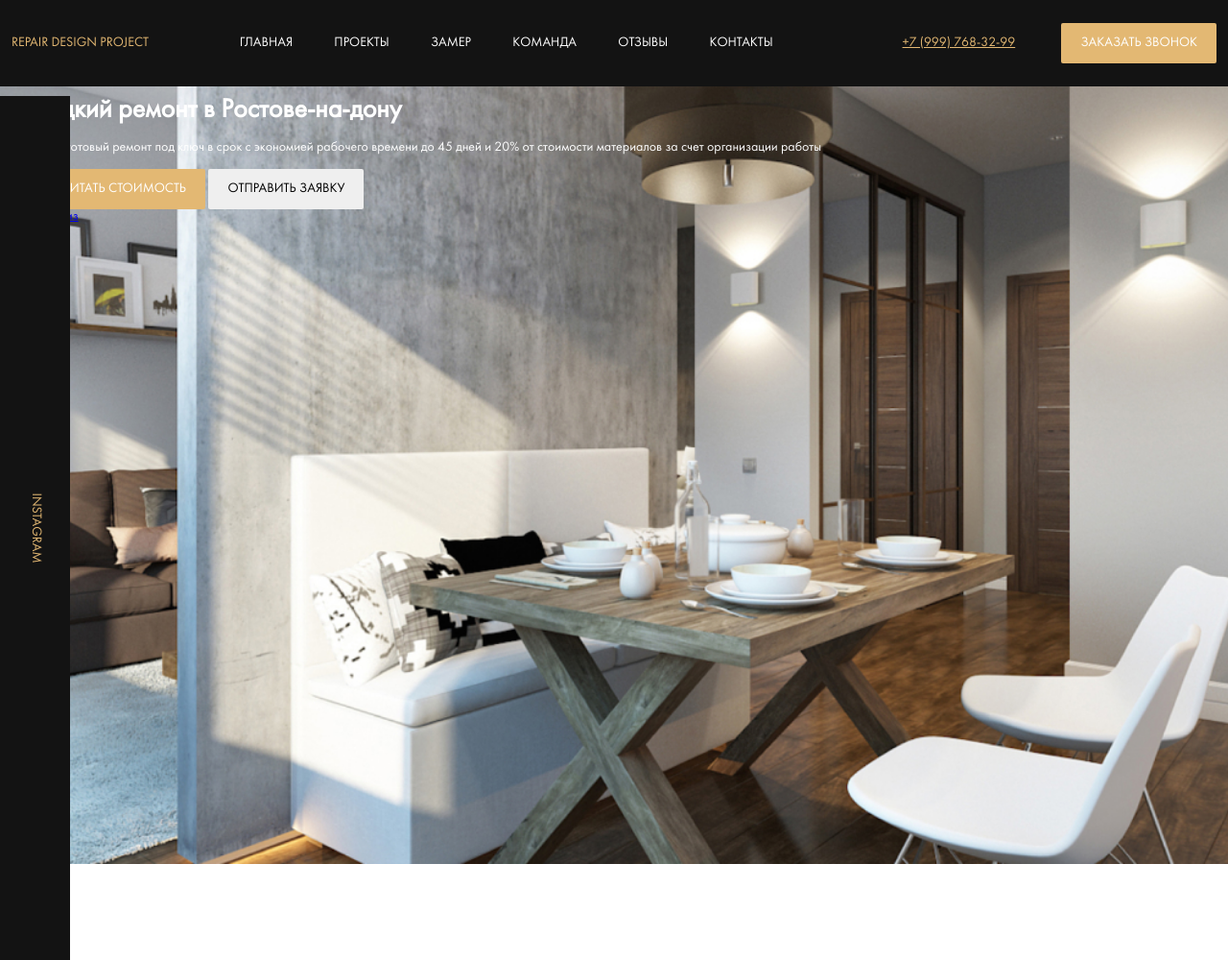
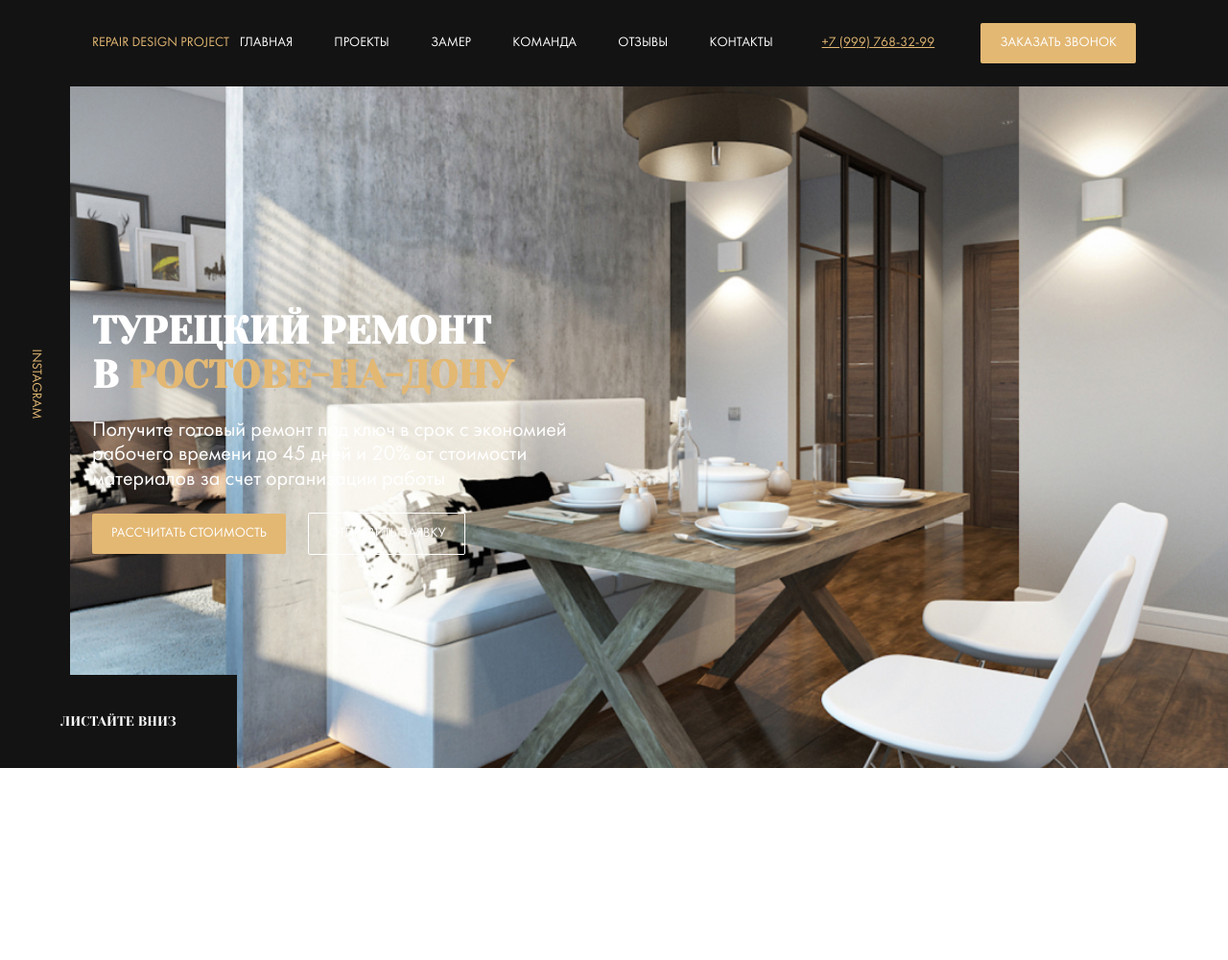
Before and after one commit to dianatruuse/repair_design, a website: page index.html in a window 1280 px wide. Shown: the whole page at 96% size. After the commit the page ends 800 px from the top, so only its background shows below. Drawn offline with Linux system fonts and the light colour scheme; files whose address does not match are found by name.

Commit message:
feat: hero style and add Yeseva One font

```diff
--- a/index.html
+++ b/index.html
@@ -4,6 +4,7 @@
   <meta charset="UTF-8">
   <meta name="viewport" content="width=device-width, initial-scale=1.0">
   <meta http-equiv="X-UA-Compatible" content="ie=edge">
+  <link href="https://fonts.googleapis.com/css?family=Yeseva+One&display=swap&subset=cyrillic" rel="stylesheet">
   <link rel="stylesheet" href="css/style.css">
   <title>Document</title>
 </head>
@@ -38,19 +39,19 @@
         <a href="#" class="instagram__link">Instagram</a>
       </div>
       <!-- /.instagram -->
-      <div class="hero__content">
-        <div class="container">
-          <h1 class="title hero__title">Турецкий ремонт в Ростове-на-дону</h1>
+      <div class="container">
+        <div class="hero__content">
+          <h1 class="title hero__title">Турецкий ремонт в&nbsp;<span class="title--primary">Ростове-на-дону</span></h1>
           <p class="hero__text">Получите готовый ремонт под ключ в срок с экономией рабочего времени до 45 дней
             и 20% от
             стоимости материалов за счет организации работы</p>
           <button class="button hero__button button--primary">Рассчитать стоимость</button>
           <button class="button hero__button button--outline">Отправить заявку</button>
         </div>
-        <!-- /.container -->
+        <!-- / .hero__content-->
       </div>
-      <!-- /.hero__content -->
-      <a href="#" class="scroll-down">Листайте вниз</a>
+      <!-- /.container -->
+      <a href="#" class="hero__scroll-down">Листайте вниз</a>
     </section>
     <!-- /.hero -->
   </main>
--- a/sass/_grid.sass
+++ b/sass/_grid.sass
@@ -1,3 +1,4 @@
 .container
+  width: 85%
   max-width: 1256px
   margin: auto
--- a/sass/style.sass
+++ b/sass/style.sass
@@ -7,8 +7,8 @@
 @import 'templates/hero'
 
 
-  *, *:before, *:after
-    box-sizing: border-box
+*, *:before, *:after
+  box-sizing: border-box
 body
   font-family: 'Futura Book', sans-serif
   font-size: 14px
--- a/sass/templates/_hero.sass
+++ b/sass/templates/_hero.sass
@@ -1,14 +1,39 @@
 .hero
   position: relative
+  display: flex
+  flex-direction: column
+  justify-content: center
   padding-top: 100px
   background: $dark url(../img/hero-bg.jpg) no-repeat center / cover
   height: 100vh
   color: $light
+  &__content
+    max-width: 670px
+  &__text
+    font-size: 22px
+    max-width: 500px
+  &__button
+    margin-right: 20px
   &__instagram
     position: absolute
     left: 0
+    top: 0
     max-width: 80px
     height: 100%
+  &__scroll-down
+    position: absolute
+    display: flex
+    align-items: center
+    justify-content: center
+    left: 0
+    bottom: 0
+    min-width: 247px
+    min-height: 97px
+    font-family: 'Yeseva One', cursive
+    background-color: $dark
+    text-transform: uppercase
+    text-decoration: none
+    color: $light
 .instagram
   display: flex
   justify-content: center
@@ -21,3 +46,8 @@
     transform: rotate(90deg)
 .title
   margin: 0
+  font-family: 'Yeseva One', cursive
+  text-transform: uppercase
+  font-size: 40px
+  &--primary
+    color: $primary
```
Also changed, not shown: css/style.css.
